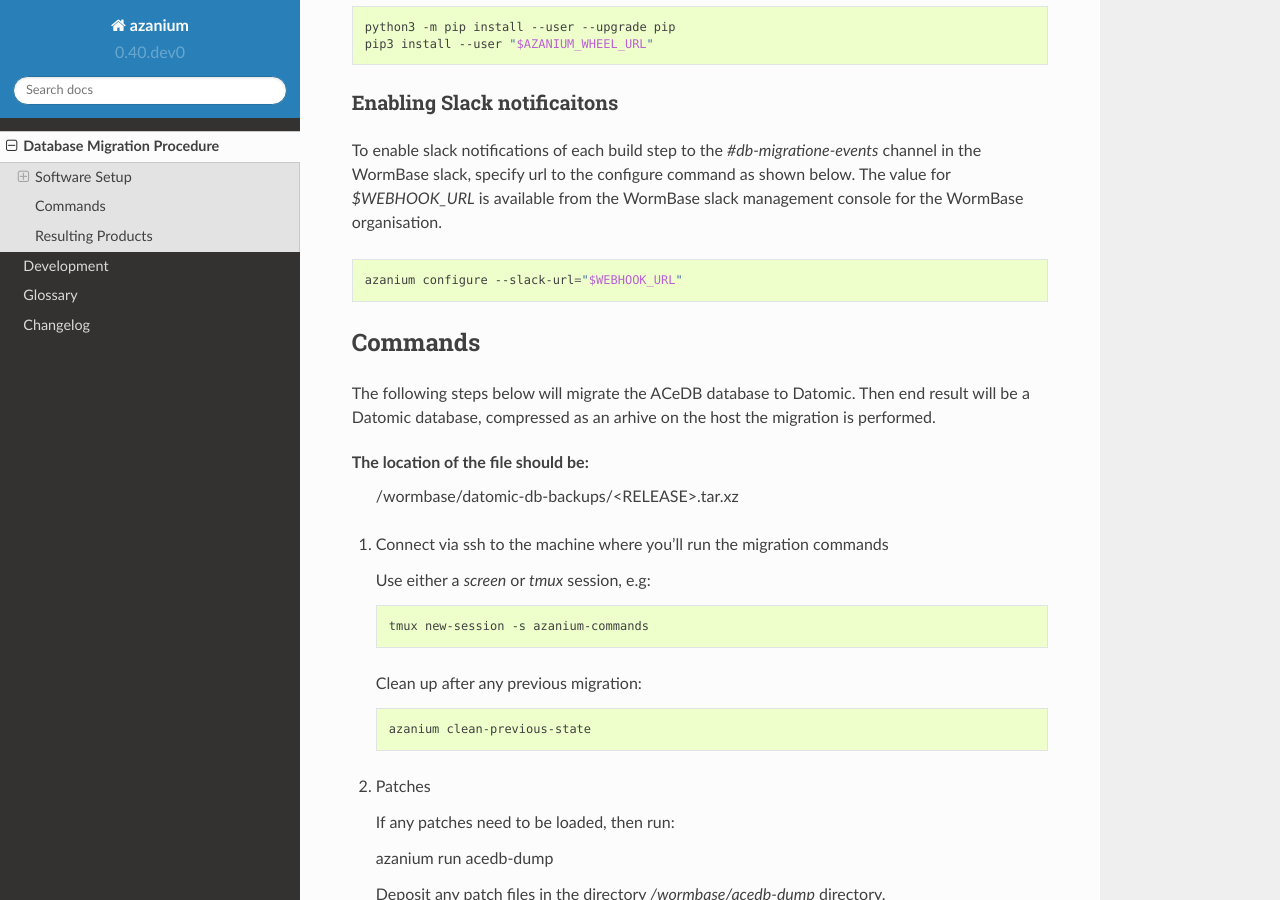
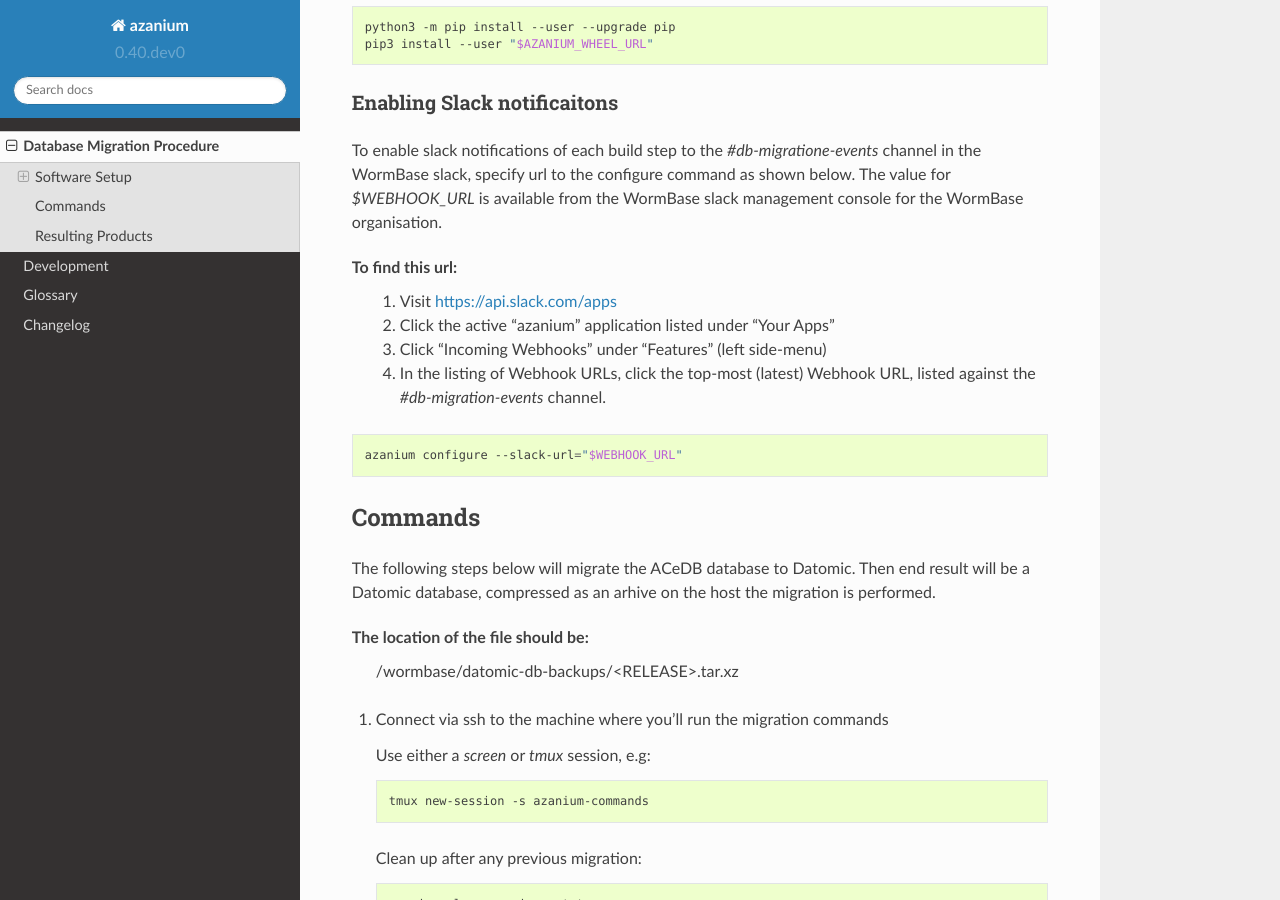
Before and after one commit to WormBase/db-migration, a Sphinx documentation site: the page built from docs/source/user/index.rst, in a window 1280 px wide and 900 px high, scrolled down 378 px. Built offline with Sphinx 7.4.7 and the Read the Docs theme 2.0.0, drawn with Linux system fonts in a browser that asks for light colours.

Commit message:
Added instructions for obtaining slack Webhook URL.

```diff
--- a/docs/source/user/index.rst
+++ b/docs/source/user/index.rst
@@ -26,6 +26,13 @@ To enable slack notifications of each build step to the
 the configure command as shown below.
 The value for `$WEBHOOK_URL` is available from the WormBase slack management console
 for the WormBase organisation.
+
+To find this url:
+   1. Visit https://api.slack.com/apps
+   2. Click the active "azanium" application  listed under "Your Apps"
+   3. Click "Incoming Webhooks" under "Features" (left side-menu)
+   4. In the listing of Webhook URLs, click the top-most (latest)
+      Webhook URL, listed against the `#db-migration-events` channel.
 
 .. code-block:: bash
 
```
